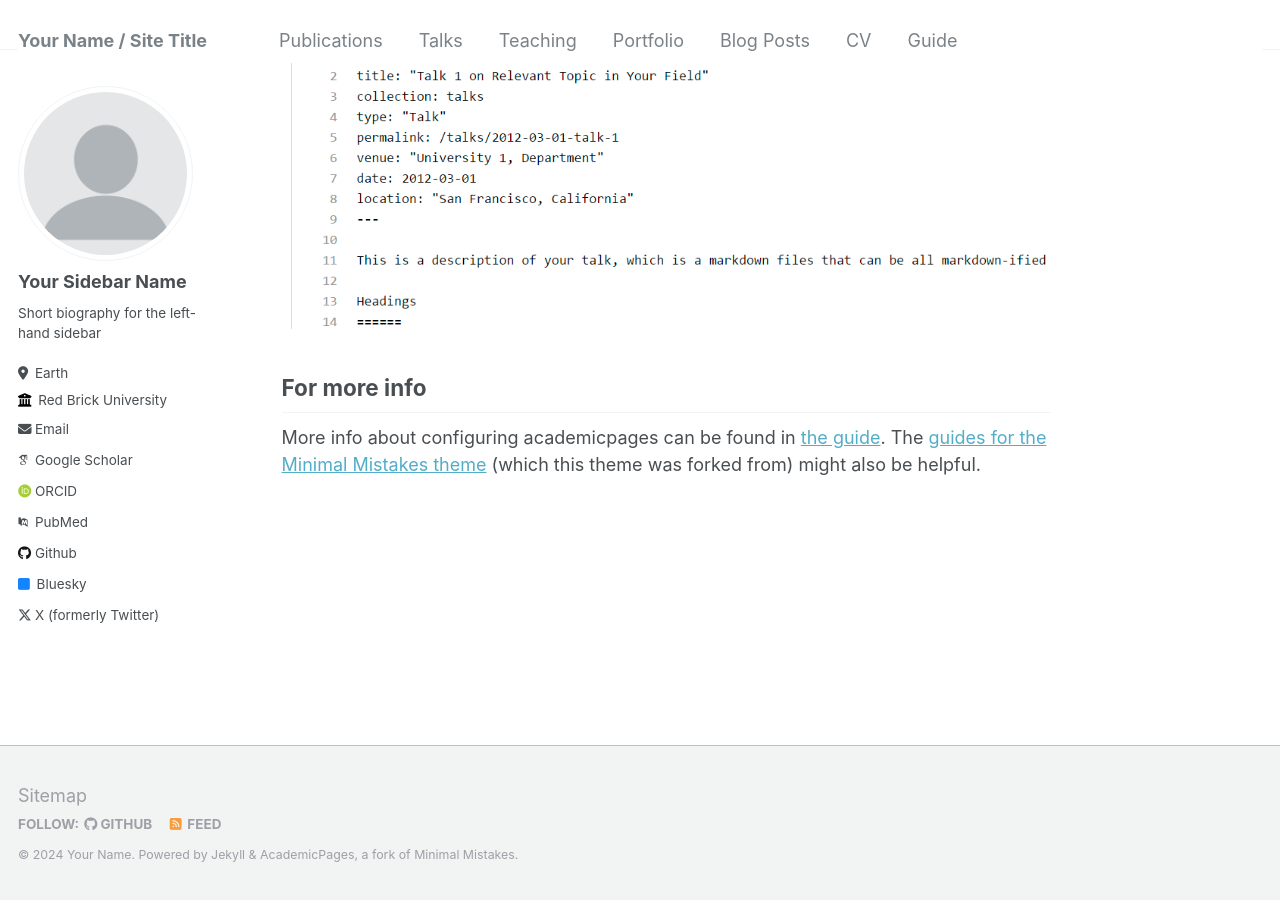
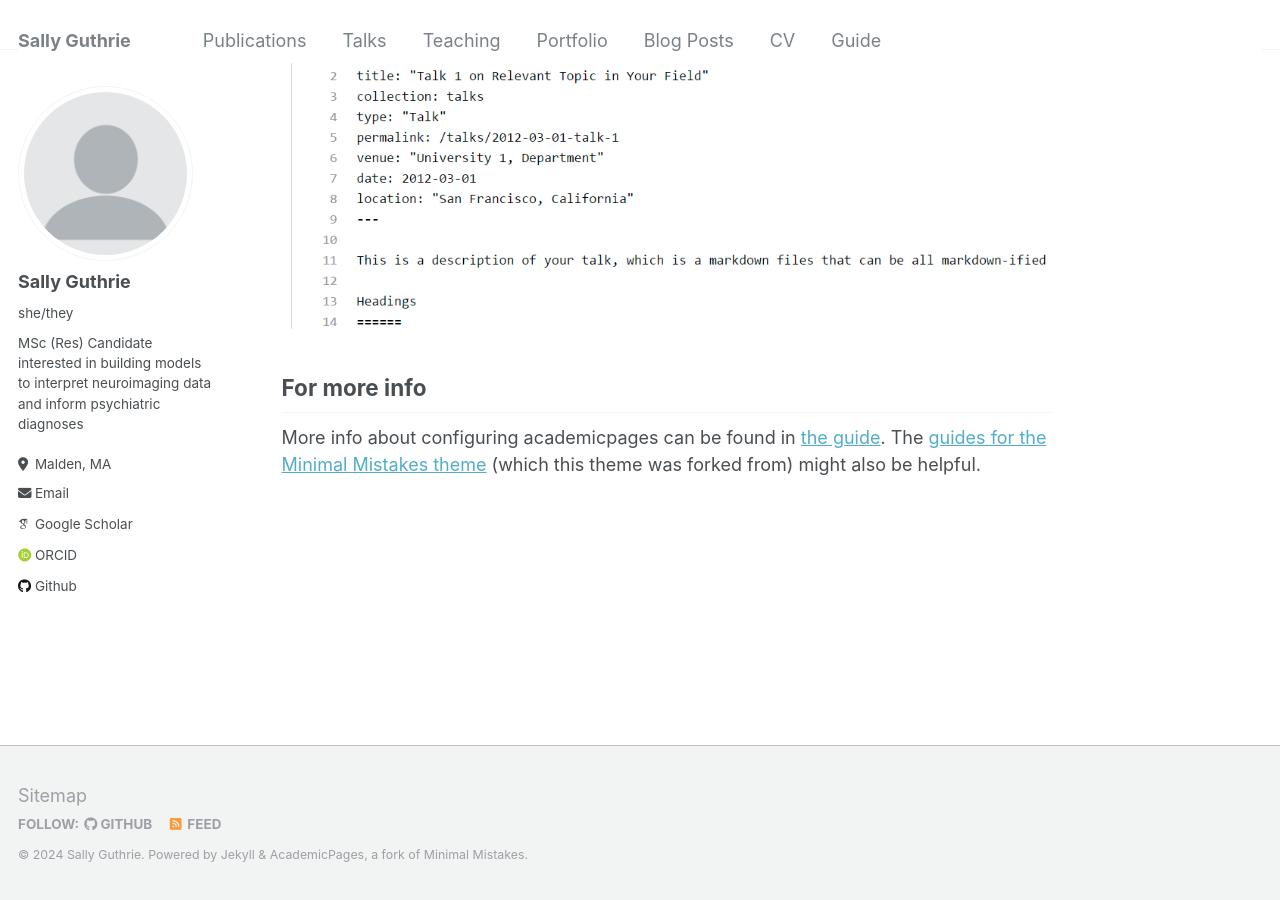
Before and after one commit to sguthrie/sguthrie.gihub.io, a Jekyll site: the page built from _pages/about.md, in a window 1280 px wide and 900 px high, scrolled down 2640 px. Built offline with Jekyll 4.4.1, drawn with Linux system fonts in a browser that asks for light colours; some web fonts are replaced.

Commit message:
Update _config.yml

```diff
--- a/_config.yml
+++ b/_config.yml
@@ -8,13 +8,13 @@
 
 # Basic Site Settings
 locale                   : "en-US"
-title                    : "Your Name / Site Title"
+title                    : "Sally Guthrie"
 title_separator          : "-"
-name                     : &name "Your Name"
-description              : &description "personal description"
-url                      : https://academicpages.github.io # the base hostname & protocol for your site e.g. "https://mmistakes.github.io"
+name                     : &name "Sally Guthrie"
+description              : &description "MSc (Res) Candidate interested in building models to interpret neuroimaging data and inform psychiatric diagnoses"
+url                      : https://sguthrie.github.io # the base hostname & protocol for your site e.g. "https://mmistakes.github.io"
 baseurl                  : "" # the subpath of your site, e.g. "/blog"
-repository               : "academicpages/academicpages.github.io"
+repository               : "sguthrie/sguthrie.github.io"
 
 # Site Author - The following control what appear as part of the author content on the side bar.
 #               If a field is blank the icon and link will not appear, otherwise it will be shown.
@@ -22,32 +22,32 @@ repository               : "academicpages/academicpages.github.io"
 author:
   # Biographic information
   avatar           : "profile.png"
-  name             : "Your Sidebar Name"
-  pronouns         : # example: "she/her"
-  bio              : "Short biography for the left-hand sidebar"
-  location         : "Earth"
-  employer         : "Red Brick University"
+  name             : "Sally Guthrie"
+  pronouns         : "she/they"
+  bio              : "MSc (Res) Candidate interested in building models to interpret neuroimaging data and inform psychiatric diagnoses"
+  location         : "Malden, MA"
+  employer         : #"Red Brick University"
   uri              : # URL
-  email            : "none@example.org"
+  email            : "sallyeguthrie@gmail.com"
 
   # Academic websites
   arxiv            : # URL - Update with the correct link to your profile
-  googlescholar    : "https://scholar.google.com/citations?user=PS_CX0AAAAAJ"
+  googlescholar    : "https://scholar.google.com/citations?user=YhFFWxYAAAAJ"
   impactstory      : # URL
-  orcid            : "http://orcid.org/yourorcidurl"
-  pubmed           : "https://www.ncbi.nlm.nih.gov/pubmed/?term=john+snow"
+  orcid            : "https://orcid.org/0000-0002-5885-1997"
+  pubmed           : # "https://www.ncbi.nlm.nih.gov/pubmed/?term=john+snow"
   researchgate     : # URL
 
   # Repositories and software development
   bitbucket        : # Username - Update with your username on the site
   codepen          : # Username
   dribbble         : # Username
-  github           : "academicpages"
+  github           : "sguthrie"
   kaggle           : # Username
   stackoverflow    : # User number or user number and name (i.e., use "1" or "1/jeff-atwood")
 
   # Social media
-  bluesky          : "bsky.app" # Replace this with you Bluesky username
+  bluesky          : #"bsky.app" # Replace this with you Bluesky username
   facebook         : # Username
   flickr           : # Username
   foursquare       : # Username
@@ -64,7 +64,7 @@ author:
   steam            : # Username
   telegram         : # URL
   tumblr           : # Username
-  twitter          : "UniofOxford"  # Replace this with your X / Twitter handle
+  twitter          : #"UniofOxford"  # Replace this with your X / Twitter handle
   vine             : # Username
   weibo            : # Username
   wikipedia        : # Username
```
